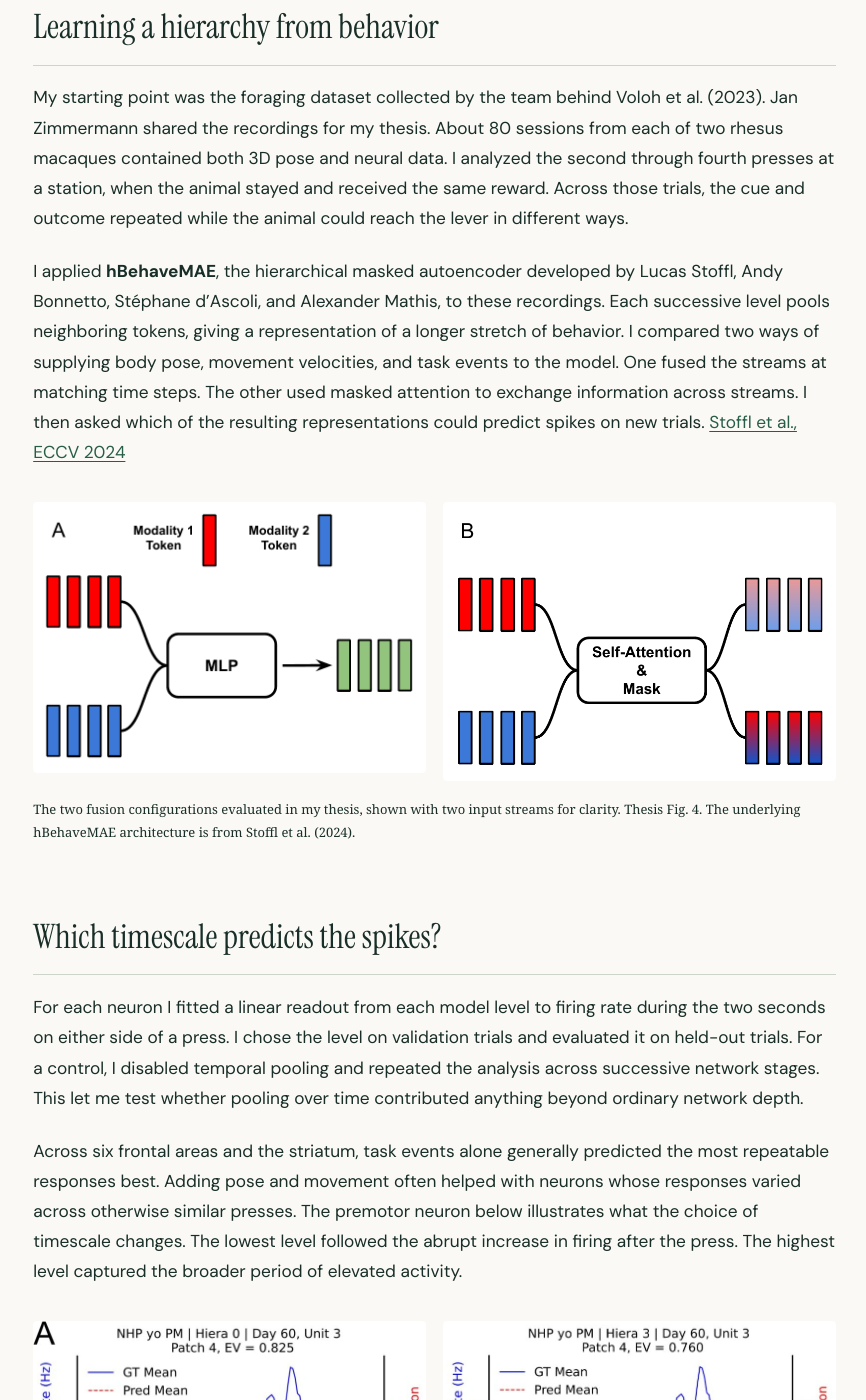
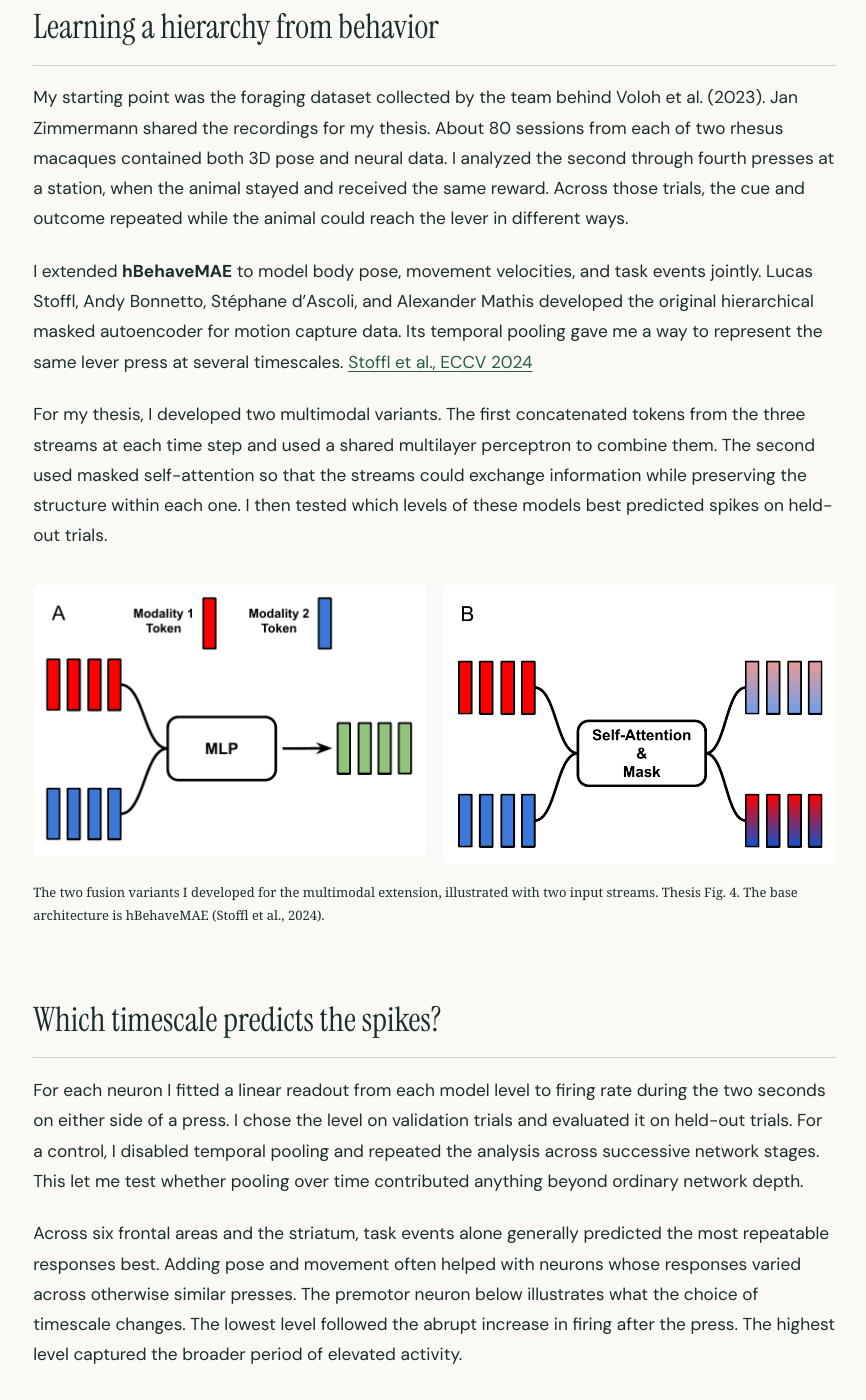
Before and after one commit to Pingsheng-NeuroAI/Pingsheng-NeuroAI.github.io, a Jekyll site: the page built from _posts/2026-11-25-lever-press-neural-timescales.md, in a window 1280 px wide and 1400 px high, scrolled down 947 px. Shown: the whole window, without its empty margins (338-1204 px from the left). Built offline with Jekyll 4.4.1, drawn with Linux system fonts in a browser that asks for light colours; some web fonts are replaced; some of the changed text lies outside the part shown.

Commit message:
Clarify authorship of the multimodal hBehaveMAE extension

```diff
--- a/_posts/2026-11-25-lever-press-neural-timescales.md
+++ b/_posts/2026-11-25-lever-press-neural-timescales.md
@@ -19,12 +19,14 @@ Voloh and colleagues found that frontal activity tracked both recognizable actio
 
 My starting point was the foraging dataset collected by the team behind Voloh et al. (2023). Jan Zimmermann shared the recordings for my thesis. About 80 sessions from each of two rhesus macaques contained both 3D pose and neural data. I analyzed the second through fourth presses at a station, when the animal stayed and received the same reward. Across those trials, the cue and outcome repeated while the animal could reach the lever in different ways.
 
-I applied **hBehaveMAE**, the hierarchical masked autoencoder developed by Lucas Stoffl, Andy Bonnetto, Stéphane d’Ascoli, and Alexander Mathis, to these recordings. Each successive level pools neighboring tokens, giving a representation of a longer stretch of behavior. I compared two ways of supplying body pose, movement velocities, and task events to the model. One fused the streams at matching time steps. The other used masked attention to exchange information across streams. I then asked which of the resulting representations could predict spikes on new trials. [Stoffl et al., ECCV 2024](https://doi.org/10.1007/978-3-031-73039-9_7)
+I extended **hBehaveMAE** to model body pose, movement velocities, and task events jointly. Lucas Stoffl, Andy Bonnetto, Stéphane d’Ascoli, and Alexander Mathis developed the original hierarchical masked autoencoder for motion capture data. Its temporal pooling gave me a way to represent the same lever press at several timescales. [Stoffl et al., ECCV 2024](https://doi.org/10.1007/978-3-031-73039-9_7)
+
+For my thesis, I developed two multimodal variants. The first concatenated tokens from the three streams at each time step and used a shared multilayer perceptron to combine them. The second used masked self-attention so that the streams could exchange information while preserving the structure within each one. I then tested which levels of these models best predicted spikes on held-out trials.
 
 <figure class="half">
   <img src="{{ '/images/thesis-timescales/behavior-model-fusion-simple.webp' | relative_url }}" width="796" height="548" alt="Two streams of red and blue tokens enter a shared multilayer perceptron and emerge as a single green stream.">
   <img src="{{ '/images/thesis-timescales/behavior-model-fusion-attention.webp' | relative_url }}" width="772" height="548" alt="Masked self-attention lets the red and blue streams exchange information while retaining separate outputs for each.">
-  <figcaption>The two fusion configurations evaluated in my thesis, shown with two input streams for clarity. Thesis Fig. 4. The underlying hBehaveMAE architecture is from Stoffl et al. (2024).</figcaption>
+  <figcaption>The two fusion variants I developed for the multimodal extension, illustrated with two input streams. Thesis Fig. 4. The base architecture is hBehaveMAE (Stoffl et al., 2024).</figcaption>
 </figure>
 
 ## Which timescale predicts the spikes?
@@ -56,5 +58,5 @@ The comparison I would run is between visits with similar presses, reward histor
 
 ## Model and data references
 
-- **Behavioral model.** Lucas Stoffl, Andy Bonnetto, Stéphane d’Ascoli, and Alexander Mathis. *Elucidating the Hierarchical Nature of Behavior with Masked Autoencoders*. ECCV 2024. [Paper](https://doi.org/10.1007/978-3-031-73039-9_7) · [Authors’ implementation](https://github.com/amathislab/BehaveMAE)
+- **Original hBehaveMAE model.** Lucas Stoffl, Andy Bonnetto, Stéphane d’Ascoli, and Alexander Mathis. *Elucidating the Hierarchical Nature of Behavior with Masked Autoencoders*. ECCV 2024. [Paper](https://doi.org/10.1007/978-3-031-73039-9_7) · [Authors’ implementation](https://github.com/amathislab/BehaveMAE)
 - **Foraging experiment and recordings.** Benjamin Voloh, David J.-N. Maisson, Roberto Lopez Cervera, Indirah Conover, Mrunal Zambre, Benjamin Hayden, and Jan Zimmermann. *Hierarchical action encoding in prefrontal cortex of freely moving macaques*. Cell Reports, 2023. [Paper](https://doi.org/10.1016/j.celrep.2023.113091) · [Archived data and code](https://zenodo.org/records/8067596)
```
